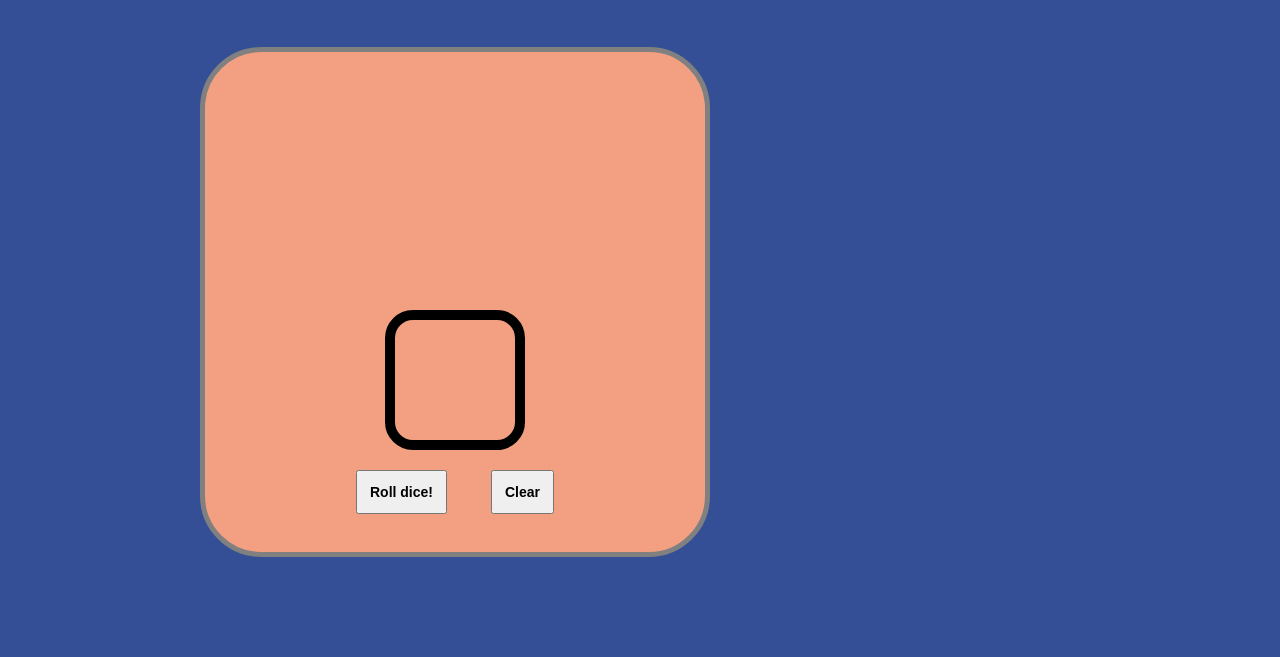
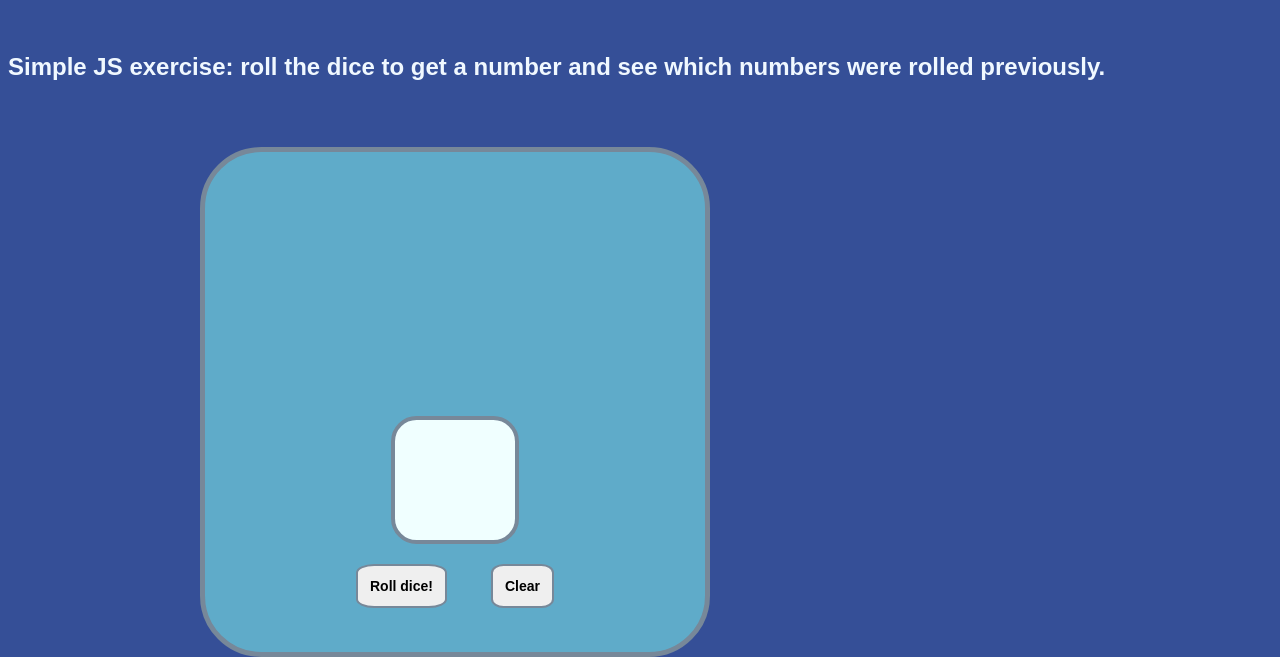
Before and after one commit to j-soro/dices-practice, a website built with Vite: page src/index.html in a window 1280 px wide. Shown: the part 153-810 px from the top of the page. Built offline with nearby package versions, Linux system fonts and the light colour scheme.

Commit message:
Slight design modifications

```diff
--- a/src/index.css
+++ b/src/index.css
@@ -1,14 +1,30 @@
 body {
   background-color: rgb(53 79 151);
+  display: flex;
+  justify-content: center;
+  flex-flow: column;
+}
+
+h1 {
+  color: aliceblue;
+  font-size: 72px;
+  font-family: Arial, Helvetica, sans-serif;
+}
+
+h2 {
+  color: aliceblue;
+  font-size: 24px;
+  font-family: Arial, Helvetica, sans-serif;
 }
 
 .dice-container {
+  margin-top: 100px;
   position: absolute;
-  background-color: rgb(243 160 130);
+  background-color: rgb(95 171 201);
   width: 500px;
   height: 500px;
   border-radius: 12%;
-  border: 5px solid gray;
+  border: 5px solid lightslategray;
   left: 200px;
   top: 200px;
   display: flex;
@@ -22,15 +38,18 @@ body {
   padding: 12px;
   font-weight: bold;
   font-size: 14px;
+  border: 2px solid lightslategray;
+  border-radius: 20%;
 }
 
 .dice {
+  background-color: azure;
   display: flex;
   justify-content: center;
   align-items: center;
   height: 120px;
   width: 120px;
-  border: 10px solid black;
+  border: 4px solid lightslategray;
   border-radius: 20%;
   font-size: 84px;
 }
--- a/src/index.html
+++ b/src/index.html
@@ -9,6 +9,11 @@
   <script type="module" src="./index.js"></script>
 </head>
 <body>
+  <h1>Dice roll exercise</h1>
+  <h2>
+    Simple JS exercise: roll the dice to get a number and see which numbers
+    were rolled previously.
+  </h2>
   <section class="dice-container">
     <div id="diceHistory" class="dice-history"></div>
     <div id="dice" class="dice"></div>
```
